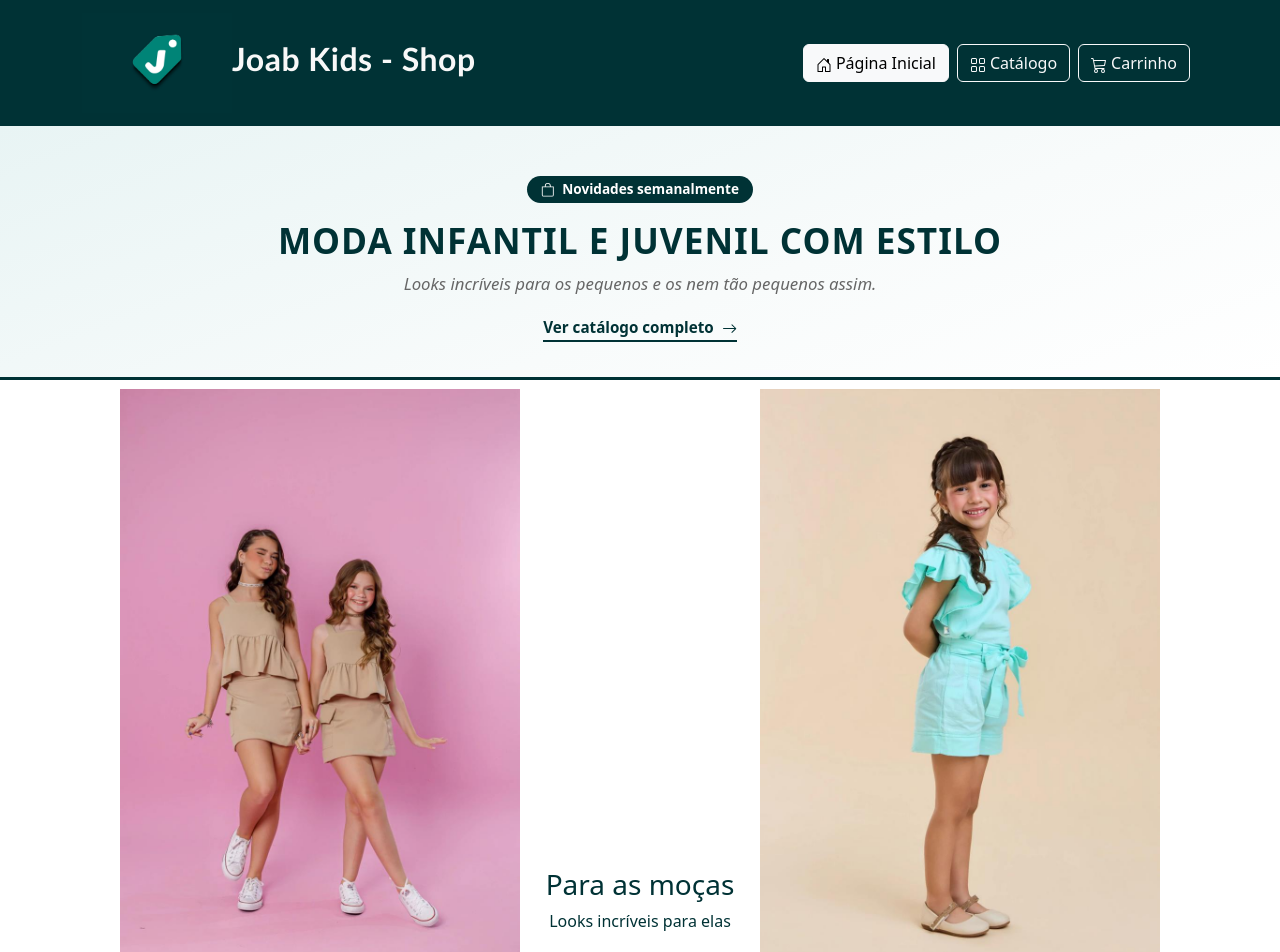
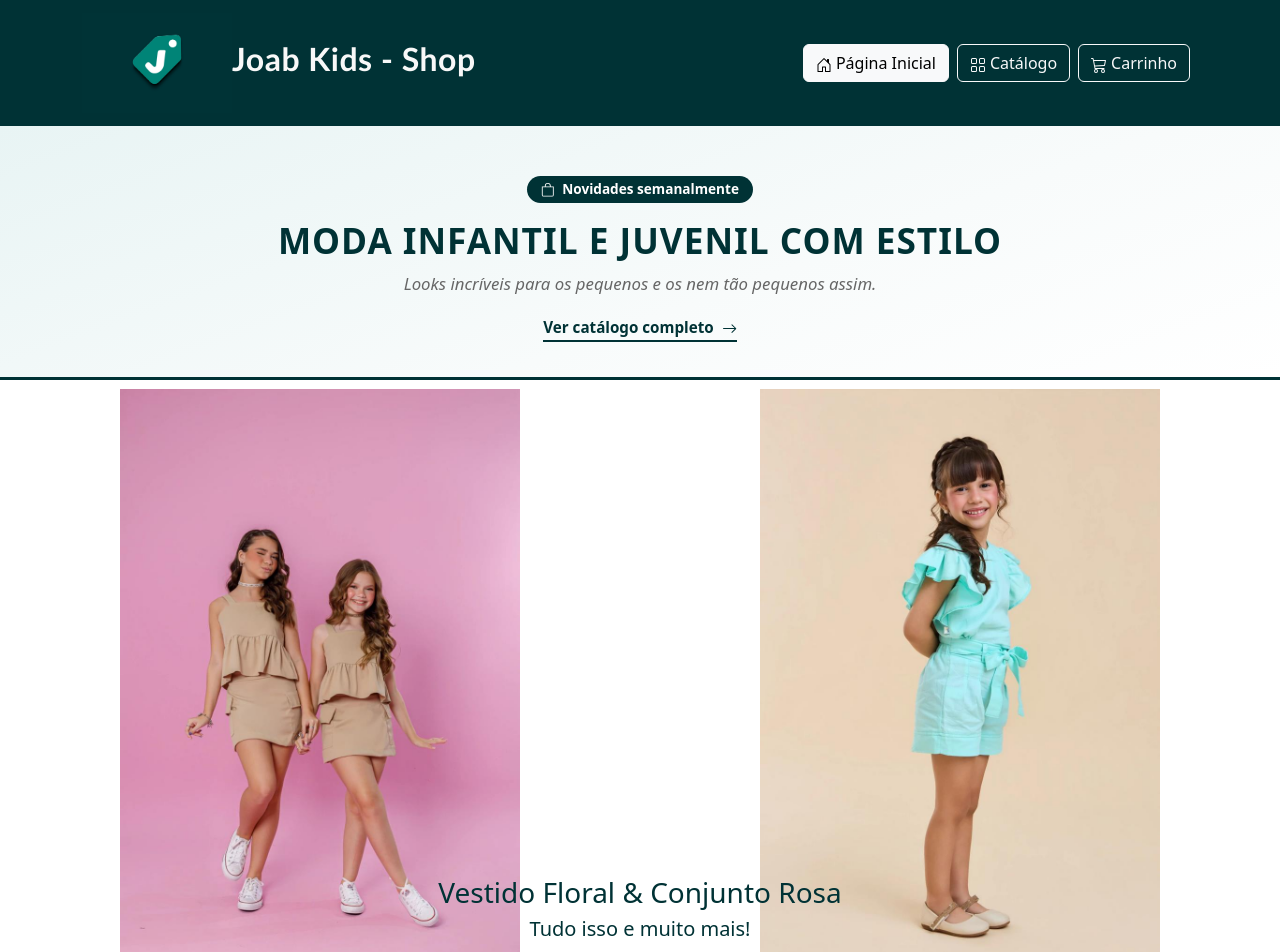
Before and after one commit to lefitano/JoabKids-Market, a React app in the folder frontend/: page / in a window 1280 px wide. Shown: the top 952 px of the page. Built offline with nearby package versions, Linux system fonts and the light colour scheme; the HTML template or start-up script is replaced by a standard one.

Commit message:
feat: alterando conexao de destaques para o banner.jsx para funcionamento real

```diff
--- a/frontend/src/components/Banner.jsx
+++ b/frontend/src/components/Banner.jsx
@@ -3,15 +3,18 @@ import Row from 'react-bootstrap/Row';
 import Col from 'react-bootstrap/Col';
 import Badge from 'react-bootstrap/Badge';
 import { BsBag, BsArrowRight } from 'react-icons/bs';
-import ImagemMasculino1 from '../assets/ImagesMascBanner.jpeg';
-import ImagemFeminino1 from '../assets/ImagesFeminBanner.jpeg';
-import ImagemCalcado1 from '../assets/Calcado1Banner.jpeg';
-import ImagemMasculino2 from '../assets/ImagesMasc2Banner.jpeg';
-import ImagemFeminino2 from '../assets/ImagesFemin2Banner.jpeg';
-import ImagemCalcado2 from '../assets/Calcados2Banner.jpeg';
+import { useProduto } from '../context/ProdutoContext';
 import '../css/Banner.css';
 
 export default function Banner() {
+    const { produtos } = useProduto();
+    const destaques = produtos.filter(p => p.destaque);
+
+    const slides = [];
+    for (let i = 0; i < destaques.length; i += 2) {
+        slides.push(destaques.slice(i, i + 2));
+    }
+
     return (
         <>
             <div className="banner-titulo">
@@ -26,76 +29,25 @@ export default function Banner() {
             </div>
 
             <Carousel className="carrossel-container py-2" interval={4000}>
-
-                <Carousel.Item>
+                {slides.map((par, index) => (
+                    <Carousel.Item key={index}>
                         <Row className="g-0">
-                        <Col>
+                            {par.map((produto) => (
+                                <Col key={produto.id}>
                                     <img
                                         className="d-block w-100 img-carrossel"
-                                src={ImagemMasculino1}
-                                alt="Imagem Masculino 1"
+                                        src={produto.imagem}
+                                        alt={produto.nome}
                                     />
                                 </Col>
-                        <Col>
-                            <img
-                                className="d-block w-100 img-carrossel"
-                                src={ImagemMasculino2}
-                                alt="Imagem Masculino 2"
-                            />
-                        </Col>
+                            ))}
                         </Row>
                         <Carousel.Caption className="legenda-carrossel">
-                        <h3>Para os garotos</h3>
-                        <p>Confira nossas opções masculinas</p>
+                            <h3>{par.map(p => p.nome).join(" & ")}</h3>
+                            <h5 className="mensagem-fixa-carrossel  ">Tudo isso e muito mais!</h5>
                         </Carousel.Caption>
                     </Carousel.Item>
-
-                <Carousel.Item>
-                    <Row className="g-0">
-                        <Col>
-                            <img
-                                className="d-block w-100 img-carrossel"
-                                src={ImagemFeminino1}
-                                alt="Imagem Feminina 1"
-                            />
-                        </Col>
-                        <Col>
-                            <img
-                                className="d-block w-100 img-carrossel"
-                                src={ImagemFeminino2}
-                                alt="Imagem Feminina 2"
-                            />
-                        </Col>
-                    </Row>
-                    <Carousel.Caption className="legenda-carrossel">
-                        <h3>Para as moças</h3>
-                        <p>Looks incríveis para elas</p>
-                    </Carousel.Caption>
-                </Carousel.Item>
-
-                <Carousel.Item>
-                    <Row className="g-0">
-                        <Col>
-                            <img
-                                className="d-block w-100 img-carrossel"
-                                src={ImagemCalcado1}
-                                alt="Imagem Calçado 1"
-                            />
-                        </Col>
-                        <Col>
-                            <img
-                                className="d-block w-100 img-carrossel"
-                                src={ImagemCalcado2}
-                                alt="Imagem Calçado 2"
-                            />
-                        </Col>
-                    </Row>
-                    <Carousel.Caption className="legenda-carrossel">
-                        <h3>Nossos calçados</h3>
-                        <p>Conforto e estilo para os pés</p>
-                    </Carousel.Caption>
-                </Carousel.Item>
-
+                ))}
             </Carousel>
         </>
     );
--- a/frontend/src/components/GerenciarDestaques.jsx
+++ b/frontend/src/components/GerenciarDestaques.jsx
@@ -3,7 +3,7 @@ import { BsStarFill, BsStar } from "react-icons/bs";
 import Button from "react-bootstrap/Button";
 import Alert from "react-bootstrap/Alert";
 
-const MAX_DESTAQUES = 4;
+const MAX_DESTAQUES = 6;
 
 export default function GerenciarDestaques() {
     const { produtos, toggleDestaque } = useProduto();
--- a/frontend/src/context/ProdutoContext.jsx
+++ b/frontend/src/context/ProdutoContext.jsx
@@ -11,11 +11,11 @@ const ProdutoContext = createContext();
 export function ProdutoProvider({children}){
     const [produtos, setProdutos] = useState( [
         { id: 1, referencia: "JK-001", nome: "Camiseta Esportiva", preco: 39.90, categoria: "Masculino", imagem: ImagemMasculino1, tamanhos: ["2", "4", "6", "8", "10"],    cores: ["Azul", "Branco", "Cinza"],         descricao: "Camiseta leve em algodão, ideal para o dia a dia dos garotos.", destaque: true },
-        { id: 2, referencia: "JK-002", nome: "Conjunto Casual",    preco: 59.90, categoria: "Masculino", imagem: ImagemMasculino2, tamanhos: ["4", "6", "8", "10", "12"],   cores: ["Preto", "Azul Marinho", "Cáqui"],  descricao: "Conjunto com camiseta e bermuda, perfeito para passeios e brincadeiras.", destaque: false },
+        { id: 2, referencia: "JK-002", nome: "Conjunto Casual",    preco: 59.90, categoria: "Masculino", imagem: ImagemMasculino2, tamanhos: ["4", "6", "8", "10", "12"],   cores: ["Preto", "Azul Marinho", "Cáqui"],  descricao: "Conjunto com camiseta e bermuda, perfeito para passeios e brincadeiras.", destaque: true },
         { id: 3, referencia: "JK-003", nome: "Vestido Floral",     preco: 49.90, categoria: "Feminino",  imagem: ImagemFeminino1,  tamanhos: ["2", "4", "6", "8"],          cores: ["Rosa", "Lilás", "Amarelo"],        descricao: "Vestido floral leve e encantador, ideal para ocasiões especiais.", destaque: true },
-        { id: 4, referencia: "JK-004", nome: "Conjunto Rosa",      preco: 54.90, categoria: "Feminino",  imagem: ImagemFeminino2,  tamanhos: ["4", "6", "8", "10", "12"],   cores: ["Rosa", "Branco", "Roxo"],          descricao: "Conjunto com blusa e calça, confortável e estiloso para o cotidiano.", destaque: false },
+        { id: 4, referencia: "JK-004", nome: "Conjunto Rosa",      preco: 54.90, categoria: "Feminino",  imagem: ImagemFeminino2,  tamanhos: ["4", "6", "8", "10", "12"],   cores: ["Rosa", "Branco", "Roxo"],          descricao: "Conjunto com blusa e calça, confortável e estiloso para o cotidiano.", destaque: true },
         { id: 5, referencia: "JK-005", nome: "Sandália Infantil",  preco: 34.90, categoria: "Calçados",  imagem: ImagemCalcado1,   tamanhos: ["24", "26", "28", "30"],      cores: ["Dourado", "Prata", "Rosa"],        descricao: "Sandália infantil resistente e confortável, perfeita para o verão.", destaque: true },
-        { id: 6, referencia: "JK-006", nome: "Tênis Colorido",     preco: 69.90, categoria: "Calçados",  imagem: ImagemCalcado2,   tamanhos: ["26", "28", "30", "32", "34"], cores: ["Branco", "Preto", "Azul"],        descricao: "Tênis colorido com solado macio, ideal para brincar e se movimentar.", destaque: false },
+        { id: 6, referencia: "JK-006", nome: "Tênis Colorido",     preco: 69.90, categoria: "Calçados",  imagem: ImagemCalcado2,   tamanhos: ["26", "28", "30", "32", "34"], cores: ["Branco", "Preto", "Azul"],        descricao: "Tênis colorido com solado macio, ideal para brincar e se movimentar.", destaque: true },
     ])
     function adicionarProduto(produto){
         setProdutos((prev) => [...prev, produto]);
--- a/frontend/src/pages/Admin.jsx
+++ b/frontend/src/pages/Admin.jsx
@@ -11,6 +11,7 @@ import { Link, useNavigate } from "react-router-dom";
 import "../css/Login.css";
 import "../css/DashboardGerencia.css";
 import FormNovoProduto from "../components/FormNovoProduto";
+import GerenciarDestaques from "../components/GerenciarDestaques";
 
 export default function Admin() {
   const [autenticado, setAutenticado] = useState(false);
@@ -86,7 +87,7 @@ if(autenticado){
               <BsTrash className="me-2"/>Remover produto
             </Button>
             <Button className="botoes-nav me-2" onClick= {() => setAbaAtiva('alterardestaque')}
-            variant={abaAtiva === 'alterardestaque' ? 'light' : 'outline-right'}>
+            variant={abaAtiva === 'alterardestaque' ? 'light' : 'outline-light'}>
               <BsStar className="me-2"/> Mostruário
             </Button>
           </Nav>
@@ -97,7 +98,7 @@ if(autenticado){
       {abaAtiva === 'novo' && <FormNovoProduto />}
       {abaAtiva === 'editar' && <div className="painel-conteudo">Lista para editar produtos</div>}
       {abaAtiva === 'remover' && <div className="painel-conteudo">Lista para remover produtos</div>}
-      {abaAtiva === 'alterardestaque' && <div className="painel-conteudo">Altere os destaques da página</div>}
+      {abaAtiva === 'alterardestaque' && <GerenciarDestaques/>}
     </div>
     </div>
   )
--- a/frontend/src/pages/Home.jsx
+++ b/frontend/src/pages/Home.jsx
@@ -109,12 +109,6 @@ export default function Home() {
                     </Row>
                 </Container>
             </section>
-            <section className = "produtos-destaque">
-                <Container>
-
-                </Container>
-            </section>
-
         </>
     );
 }
```
Lines whose indentation alone changed are shown as unchanged.
